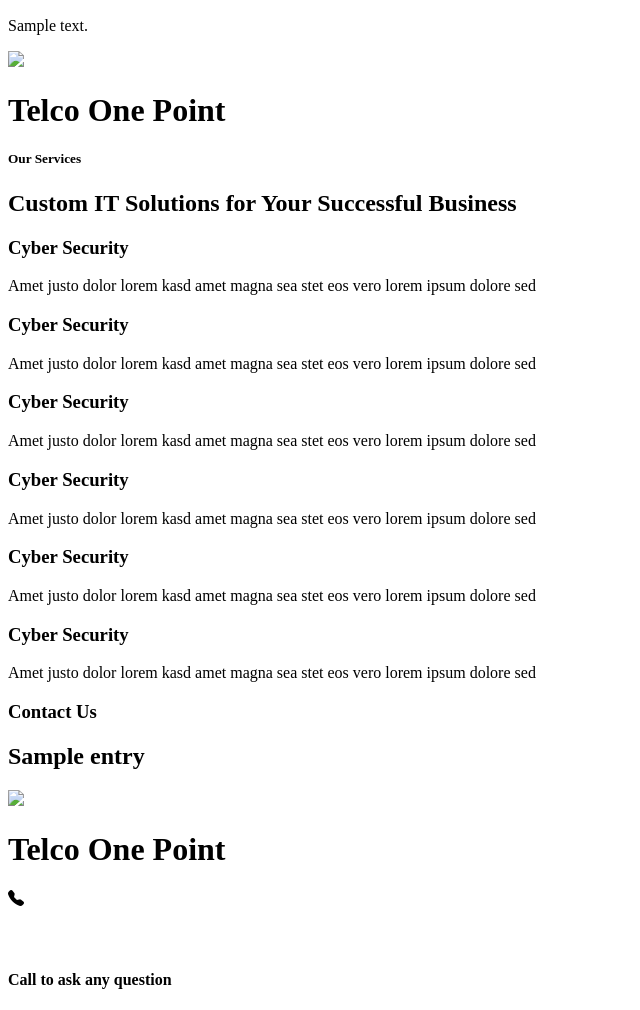
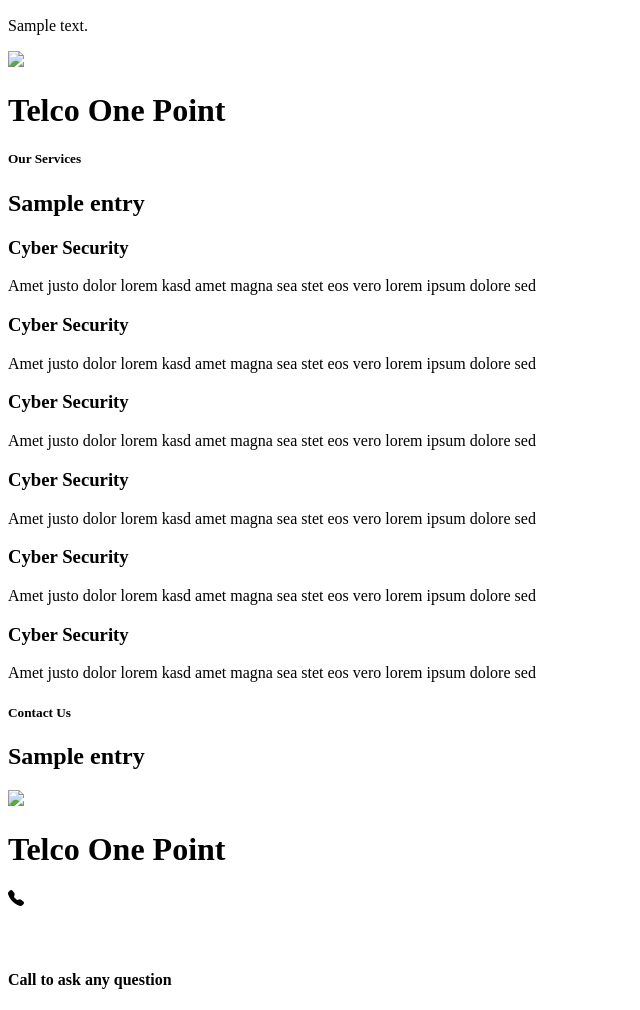
Before and after one commit to Fakhri17/telcopoints, a PHP site: template templates/index.twig in a window 1280 px wide. Shown: the part 333-1343 px from the top of the page, without its empty margins (0-640 px from the left). Run offline with PHP 8.4, Linux system fonts and the light colour scheme; the template is opened without the code that fills it: most values are stand-ins (such as "Sample title", 1, 10 or a date in 2020); some libraries are stand-ins or nearby versions.

Commit message:
add section title components

```diff
--- /dev/null
+++ b/templates/_includes/section_title.twig
@@ -0,0 +1,10 @@
+{% set data = {
+  class: '',
+  title: '',
+  subtitle: ''
+}|merge(data ?? {}) %}
+
+<div class="section-title position-relative pb-3 mb-5 {{ data.class }}" style="max-width: 600px;">
+  <h5 class="fw-bold header-colors text-uppercase">{{ data.subtitle }}</h5>
+  <h2 class="mb-0">{{ data.title }}</h2>
+</div>
--- a/templates/index.twig
+++ b/templates/index.twig
@@ -24,10 +24,11 @@
 	<div class="container py-5">
 		<div class="row">
 			<div class="col-lg-7 col-12">
-				<div class="section-title position-relative pb-3 mb-5">
-					<h5 class="fw-bold header-colors text-uppercase">About Us</h5>
-					<h2 class="mb-0">{{ entry.aboutTitle }}</h2>
-				</div>
+				{% include "_includes/section_title.twig" with { data: {
+					class: '',
+					title: entry.aboutTitle,
+					subtitle: 'About Us',
+				}} only %}
 				<p class="mb-4">{{ entry.aboutSummary|raw }}</p>
 			</div>
 			<div class="col-lg-5 col-12">
@@ -50,10 +51,11 @@
 <!-- Service Start -->
 <div class="container-fluid py-5" id="services">
 	<div class="container py-5">
-		<div class="section-title text-center position-relative pb-3 mb-5 mx-auto" style="max-width: 600px;">
-			<h5 class="fw-bold header-colors text-uppercase">Our Services</h5>
-			<h2 class="mb-0">Custom IT Solutions for Your Successful Business</h2>
-		</div>
+		{% include "_includes/section_title.twig" with { data: {
+			class: 'text-center mx-auto',
+			title: entry.serviceTitle,
+			subtitle: 'Our Services',
+		}} only %}
 		{% include "_includes/services_item.twig" %}
 	</div>
 </div>
@@ -83,11 +85,12 @@
 <!-- Contact us Start -->
 <div class="container-fluid py-5" id="contact">
 	<div class="container py-5">
+		{% include "_includes/section_title.twig" with { data: {
+			class: 'text-center mx-auto',
+			title: entry.contactTitle,
+			subtitle: 'Contact Us',
+		}} only %}
 		<div class="row">
-			<div class="section-title position-relative pb-3 mb-5 text-center mx-auto" style="max-width: 600px;">
-				<h3 class="fw-bold header-colors text-uppercase">Contact Us</h3>
-				<h2 class="fw-bold text-uppercase">{{ entry.contactTitle }}</h2>
-			</div>
 			<div class="col-lg-6 mb-5 mb-lg-0">
 				<div class="text-center">
 					<img class="img-fluid mb-3" src="{{siteUrl}}assets/img/logo_telco_prev_ui.png">
```
